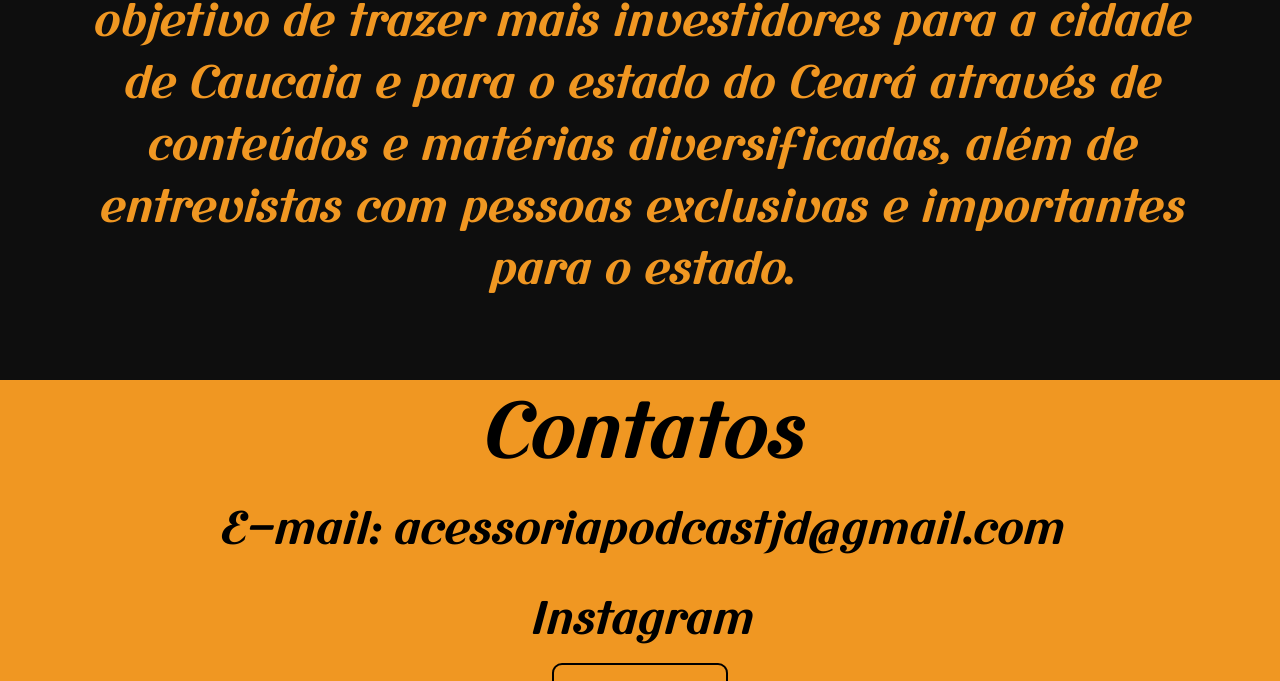
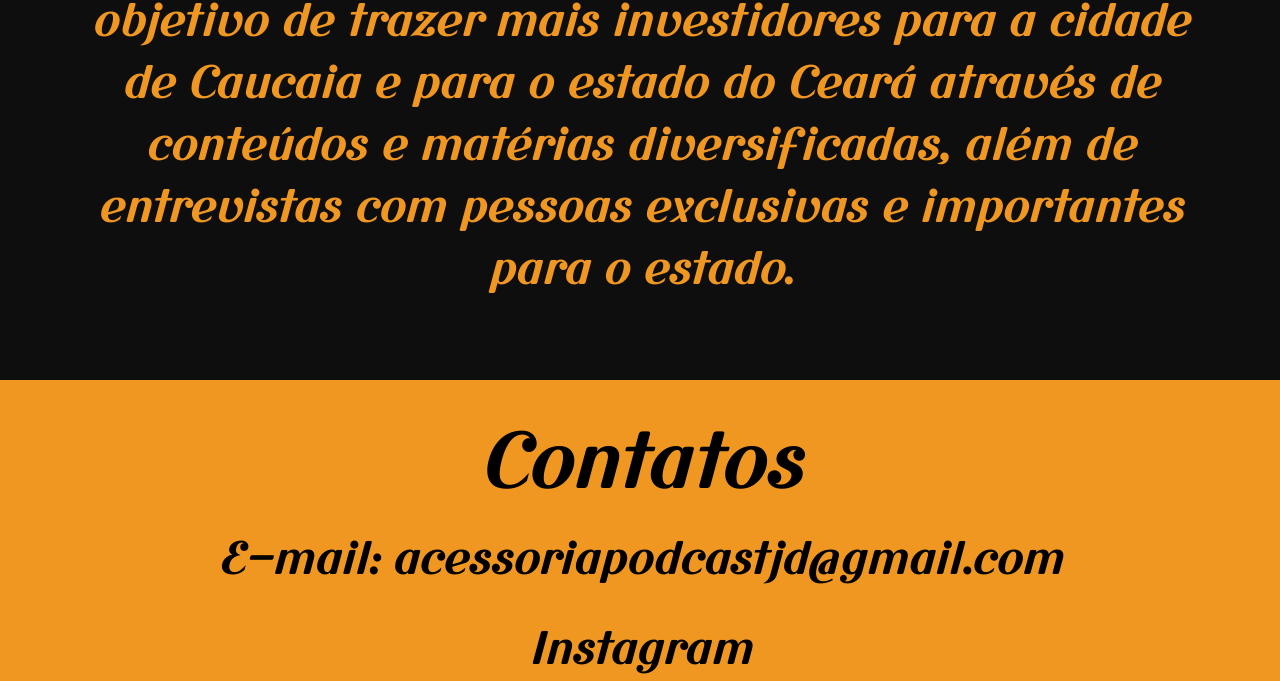
Before and after one commit to WerbisonOliveira/Projeto-podcastjdc, a plain HTML site: page index.html in a window 1280 px wide. Shown: the part 857-1538 px from the top of the page. Drawn offline with Linux system fonts and the light colour scheme.

Commit message:
colocando padding

```diff
--- a/estilo.css
+++ b/estilo.css
@@ -81,7 +81,7 @@ main > #contatos {
     display: flex;
     flex-direction: column;
     align-items: center;
-    padding-bottom: 30px;
+    padding: 30px;
     background-color: rgb(240, 151, 34);
 }
 
```
